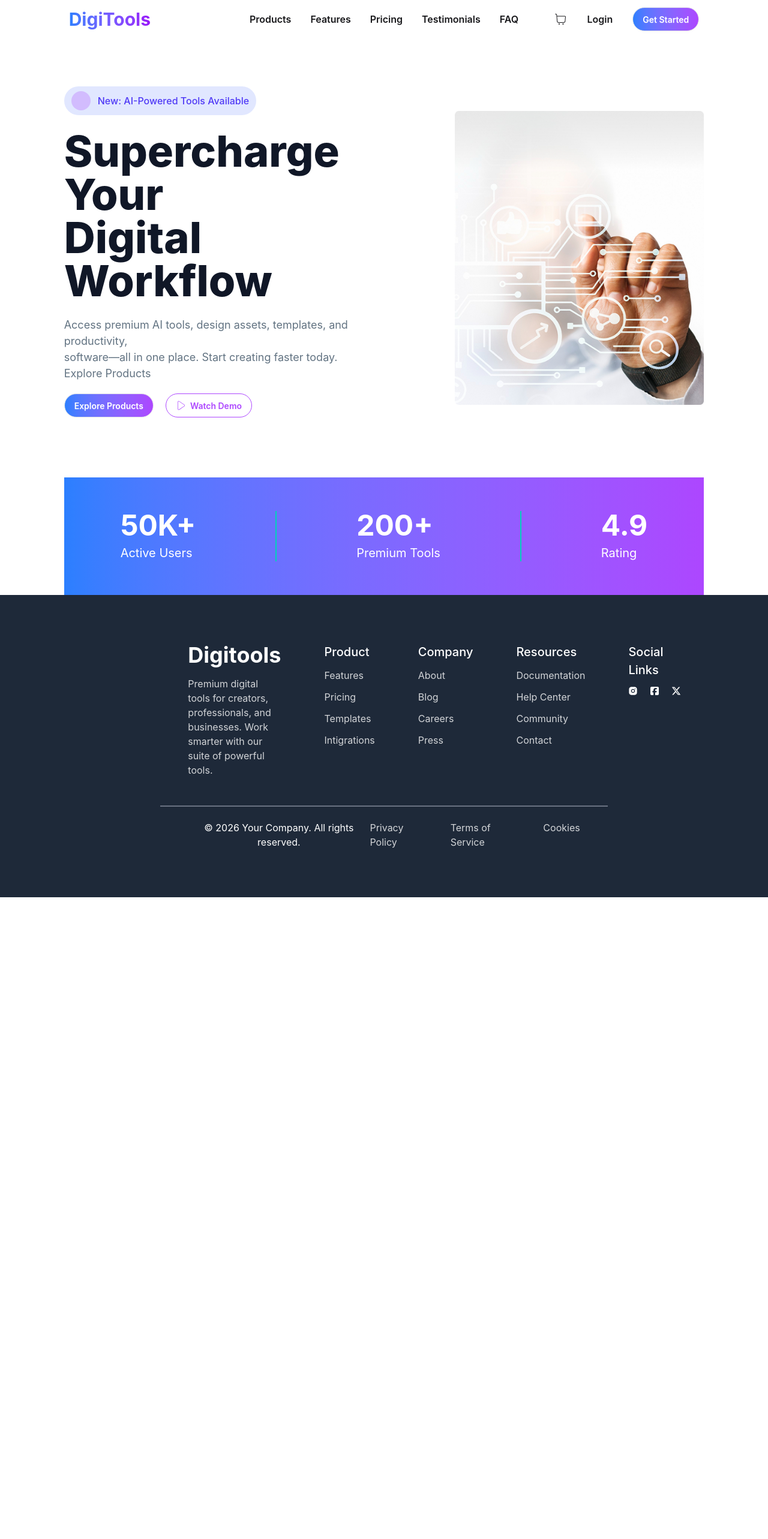
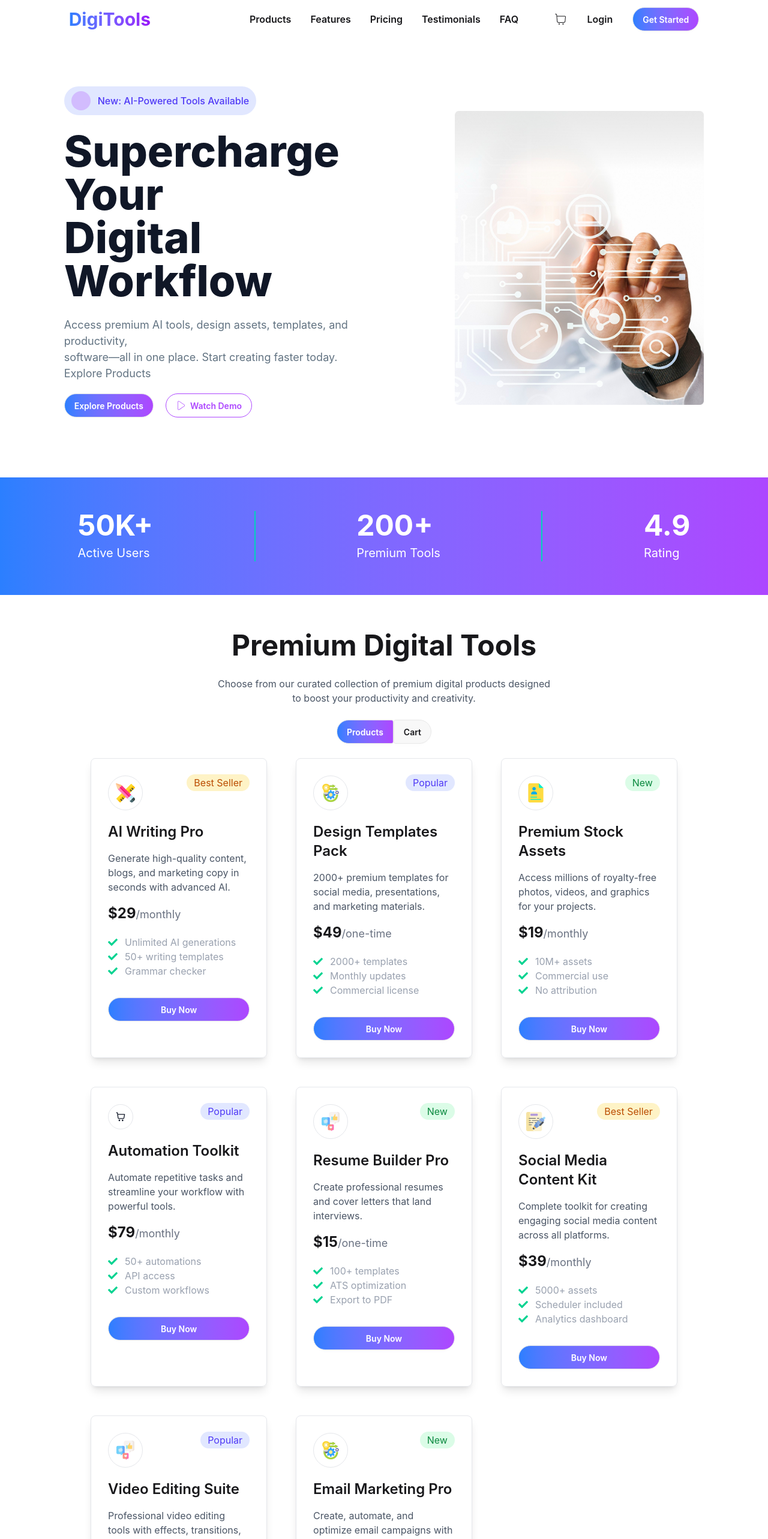
Before and after one commit to SaiedAlMasud/Digitools, a React (Vite) app: page / in a window 1280 px wide. Shown: the top 2566 px of the page at 60% size. Before the commit the page ends 1496 px from the top, so only its background shows below. Built offline with nearby package versions, Linux system fonts and the light colour scheme.

Commit message:
All Design Complete

```diff
--- a/src/App.jsx
+++ b/src/App.jsx
@@ -20,17 +20,14 @@ function App() {
       <div className="w-10/12 mx-auto">
         <Navbar />
         <BannerSection />
+      </div>
       <StatsSection />
-        {/*
+      <div className="w-10/12 mx-auto">
         <Suspense fallback={<h1 className="text-4xl font-bold text-center text-error mt-10">Loading tools...</h1>}>
           <ToolsSection toolsPromise={toolsPromise} />
         </Suspense>
         <TutorialSection />
         <PricingSection />
-      */}
-
-
-
       </div>
       <Footer />
     </div>
```
Lines whose indentation alone changed are shown as unchanged.
